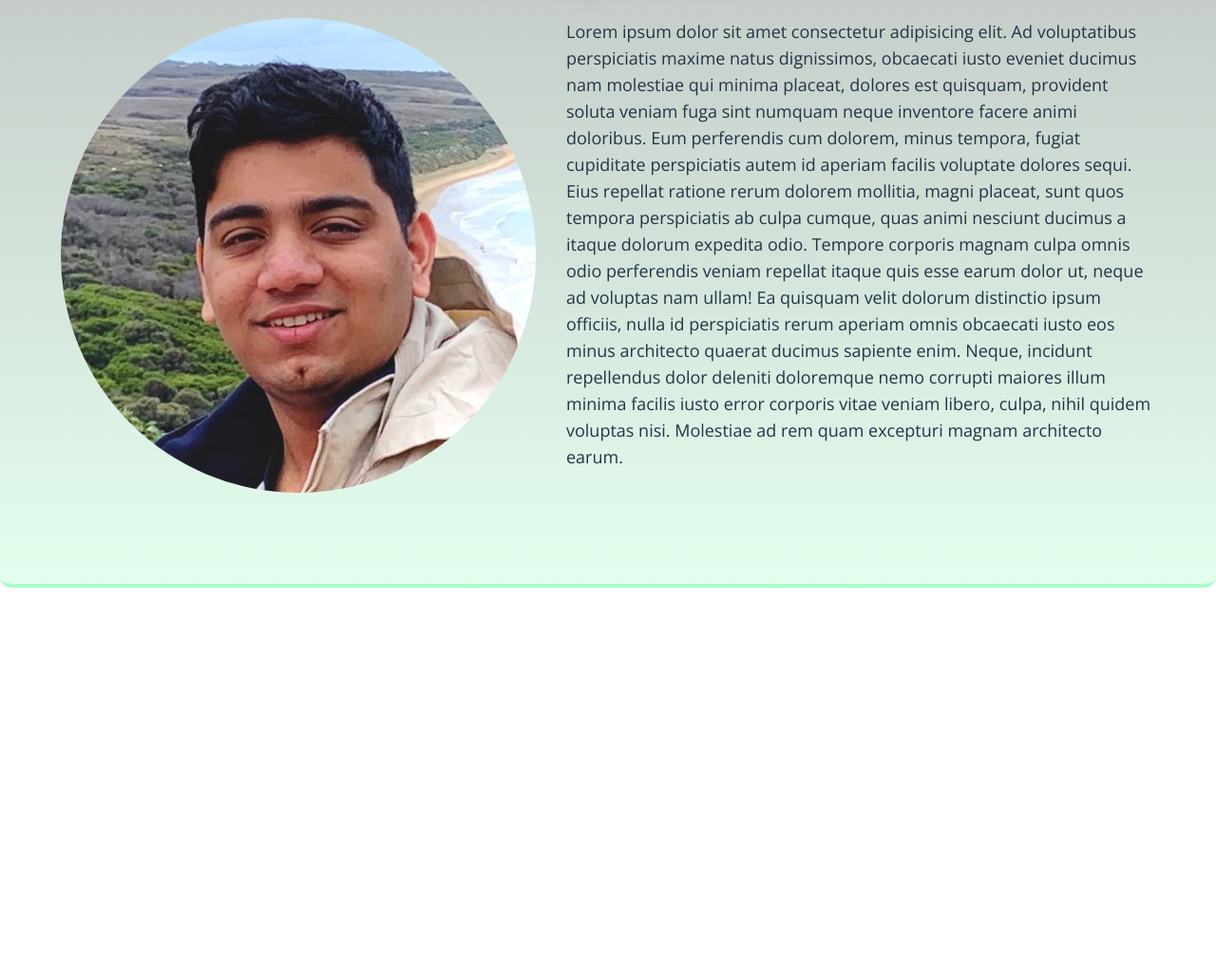
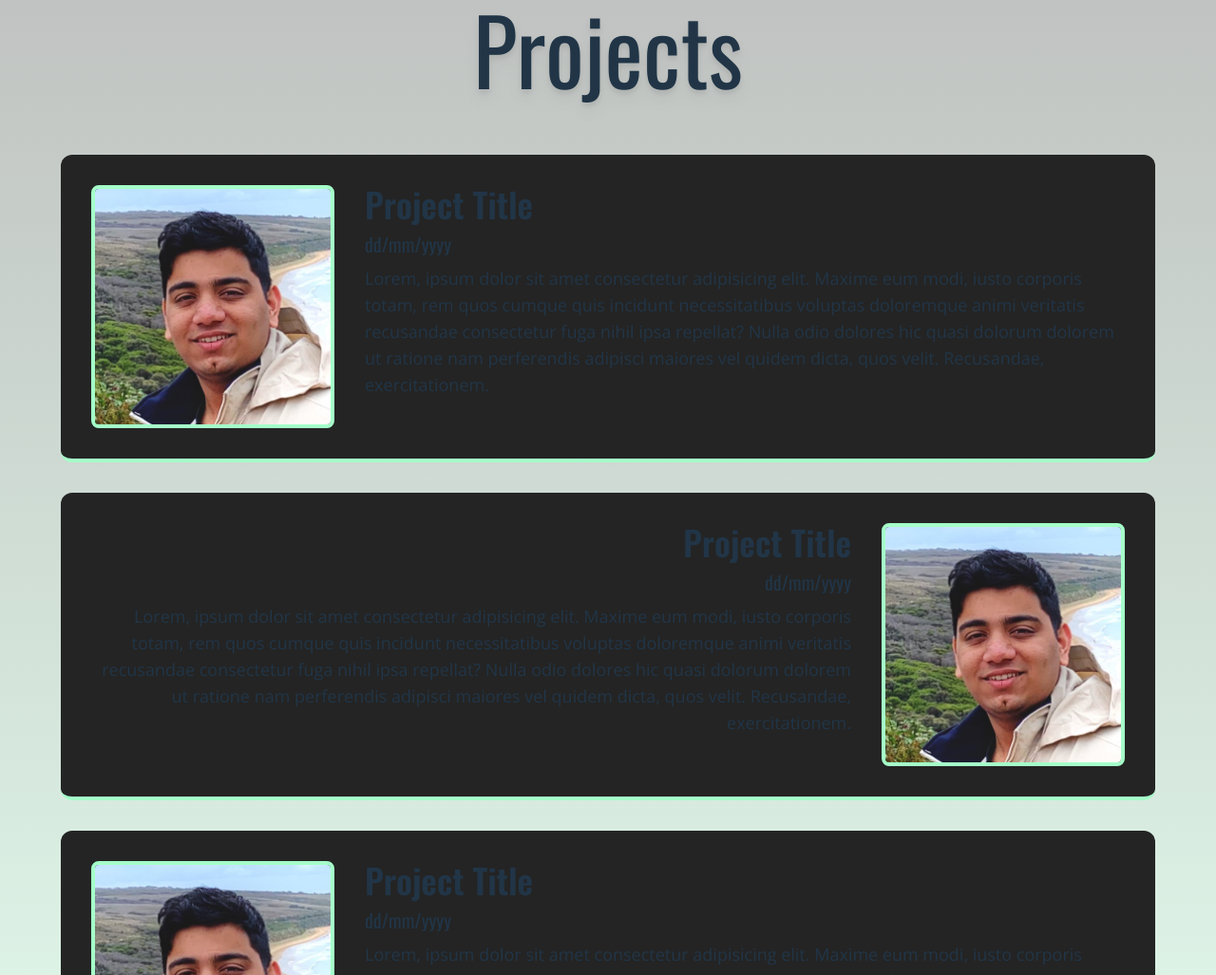
Before and after one commit to KushagraKha/KushagraKha.github.io, a website built with Vite: page index.html in a window 1280 px wide. Shown: the part 1773-2800 px from the top of the page at 95% size. Before the commit the page ends 2456 px from the top, so only its background shows below. Built offline with nearby package versions, Linux system fonts and the light colour scheme; animation ran at ten frames a second.

Commit message:
added projects section

```diff
--- a/index.html
+++ b/index.html
@@ -32,11 +32,11 @@
   <div style="
       -webkit-backdrop-filter: blur(10px); backdrop-filter: blur(10px); z-index: 1;"
     class=" bg-gradient-to-b from-black/30 to-blue/30 max-w-screen-xl p-16 mx-auto my-16 rounded-xl border-b-4 border-blue">
-    <div class="mx-auto my-8">
+    <div class="mx-auto my-16">
       <h1 class="text-8xl drop-shadow-lg shadow-blue text-center">About Me</h1>
     </div>
     <div class="flex w-full gap-8">
-      <img class="rounded-full" src="/public/me.jpg" alt="this is me!">
+      <img class="rounded-full border-8 border-blue" src="/public/me.jpg" alt="this is me!">
       <p class="text-lg">Lorem ipsum dolor sit amet consectetur adipisicing elit. Ad voluptatibus perspiciatis maxime natus dignissimos, obcaecati iusto eveniet ducimus nam molestiae qui minima placeat, dolores est quisquam, provident soluta veniam fuga sint numquam neque inventore facere animi doloribus. Eum perferendis cum dolorem, minus tempora, fugiat cupiditate perspiciatis autem id aperiam facilis voluptate dolores sequi. Eius repellat ratione rerum dolorem mollitia, magni placeat, sunt quos tempora perspiciatis ab culpa cumque, quas animi nesciunt ducimus a itaque dolorum expedita odio. Tempore corporis magnam culpa omnis odio perferendis veniam repellat itaque quis esse earum dolor ut, neque ad voluptas nam ullam! Ea quisquam velit dolorum distinctio ipsum officiis, nulla id perspiciatis rerum aperiam omnis obcaecati iusto eos minus architecto quaerat ducimus sapiente enim. Neque, incidunt repellendus dolor deleniti doloremque nemo corrupti maiores illum minima facilis iusto error corporis vitae veniam libero, culpa, nihil quidem voluptas nisi. Molestiae ad rem quam excepturi magnam architecto earum.</p>
     </div>
   </div>
@@ -44,12 +44,34 @@
   <div style="
       -webkit-backdrop-filter: blur(10px); backdrop-filter: blur(10px); z-index: 1;"
     class=" bg-gradient-to-b from-black/30 to-green/30 max-w-screen-xl p-16 mx-auto my-16 rounded-xl border-b-4 border-green">
-    <div class="mx-auto my-8">
+    <div class="mx-auto my-16">
       <h1 class="text-8xl drop-shadow-lg shadow-green text-center">Projects</h1>
     </div>
-    <div class="flex w-full gap-8 my-8">
-      <img class="rounded-full" src="/public/me.jpg" alt="this is me!">
-      <p class="text-lg">Lorem ipsum dolor sit amet consectetur adipisicing elit. Ad voluptatibus perspiciatis maxime natus dignissimos, obcaecati iusto eveniet ducimus nam molestiae qui minima placeat, dolores est quisquam, provident soluta veniam fuga sint numquam neque inventore facere animi doloribus. Eum perferendis cum dolorem, minus tempora, fugiat cupiditate perspiciatis autem id aperiam facilis voluptate dolores sequi. Eius repellat ratione rerum dolorem mollitia, magni placeat, sunt quos tempora perspiciatis ab culpa cumque, quas animi nesciunt ducimus a itaque dolorum expedita odio. Tempore corporis magnam culpa omnis odio perferendis veniam repellat itaque quis esse earum dolor ut, neque ad voluptas nam ullam! Ea quisquam velit dolorum distinctio ipsum officiis, nulla id perspiciatis rerum aperiam omnis obcaecati iusto eos minus architecto quaerat ducimus sapiente enim. Neque, incidunt repellendus dolor deleniti doloremque nemo corrupti maiores illum minima facilis iusto error corporis vitae veniam libero, culpa, nihil quidem voluptas nisi. Molestiae ad rem quam excepturi magnam architecto earum.</p>
+    <div class="grid grid-cols-1 gap-8 my-8">
+      <div class="flex gap-8 bg-black p-8 rounded-xl border-b-4 border-green">
+        <img class="border-4 border-green rounded-lg w-64 h-64" src="/public/me.jpg" alt="this is me!">
+        <div class="flex flex-col gap-2">
+          <h3 class="text-4xl font-semibold">Project Title</h3>
+          <h4 class="text-xl italic">dd/mm/yyyy</h4>
+          <p class="text-lg">Lorem, ipsum dolor sit amet consectetur adipisicing elit. Maxime eum modi, iusto corporis totam, rem quos cumque quis incidunt necessitatibus voluptas doloremque animi veritatis recusandae consectetur fuga nihil ipsa repellat? Nulla odio dolores hic quasi dolorum dolorem ut ratione nam perferendis adipisci maiores vel quidem dicta, quos velit. Recusandae, exercitationem.</p>
+        </div>
+      </div>
+      <div class="flex gap-8 bg-black p-8 rounded-xl border-b-4 border-green">
+        <div class="flex flex-col gap-2 items-end">
+          <h3 class="text-4xl font-semibold">Project Title</h3>
+          <h4 class="text-xl italic">dd/mm/yyyy</h4>
+          <p class="text-lg text-right">Lorem, ipsum dolor sit amet consectetur adipisicing elit. Maxime eum modi, iusto corporis totam, rem quos cumque quis incidunt necessitatibus voluptas doloremque animi veritatis recusandae consectetur fuga nihil ipsa repellat? Nulla odio dolores hic quasi dolorum dolorem ut ratione nam perferendis adipisci maiores vel quidem dicta, quos velit. Recusandae, exercitationem.</p>
+        </div>
+        <img class="border-4 border-green rounded-lg w-64 h-64" src="/public/me.jpg" alt="this is me!">
+      </div>
+      <div class="flex gap-8 bg-black p-8 rounded-xl border-b-4 border-green">
+        <img class="border-4 border-green rounded-lg w-64 h-64" src="/public/me.jpg" alt="this is me!">
+        <div class="flex flex-col gap-2">
+          <h3 class="text-4xl font-semibold">Project Title</h3>
+          <h4 class="text-xl italic">dd/mm/yyyy</h4>
+          <p class="text-lg">Lorem, ipsum dolor sit amet consectetur adipisicing elit. Maxime eum modi, iusto corporis totam, rem quos cumque quis incidunt necessitatibus voluptas doloremque animi veritatis recusandae consectetur fuga nihil ipsa repellat? Nulla odio dolores hic quasi dolorum dolorem ut ratione nam perferendis adipisci maiores vel quidem dicta, quos velit. Recusandae, exercitationem.</p>
+        </div>
+      </div>
     </div>
   </div>
 
```
